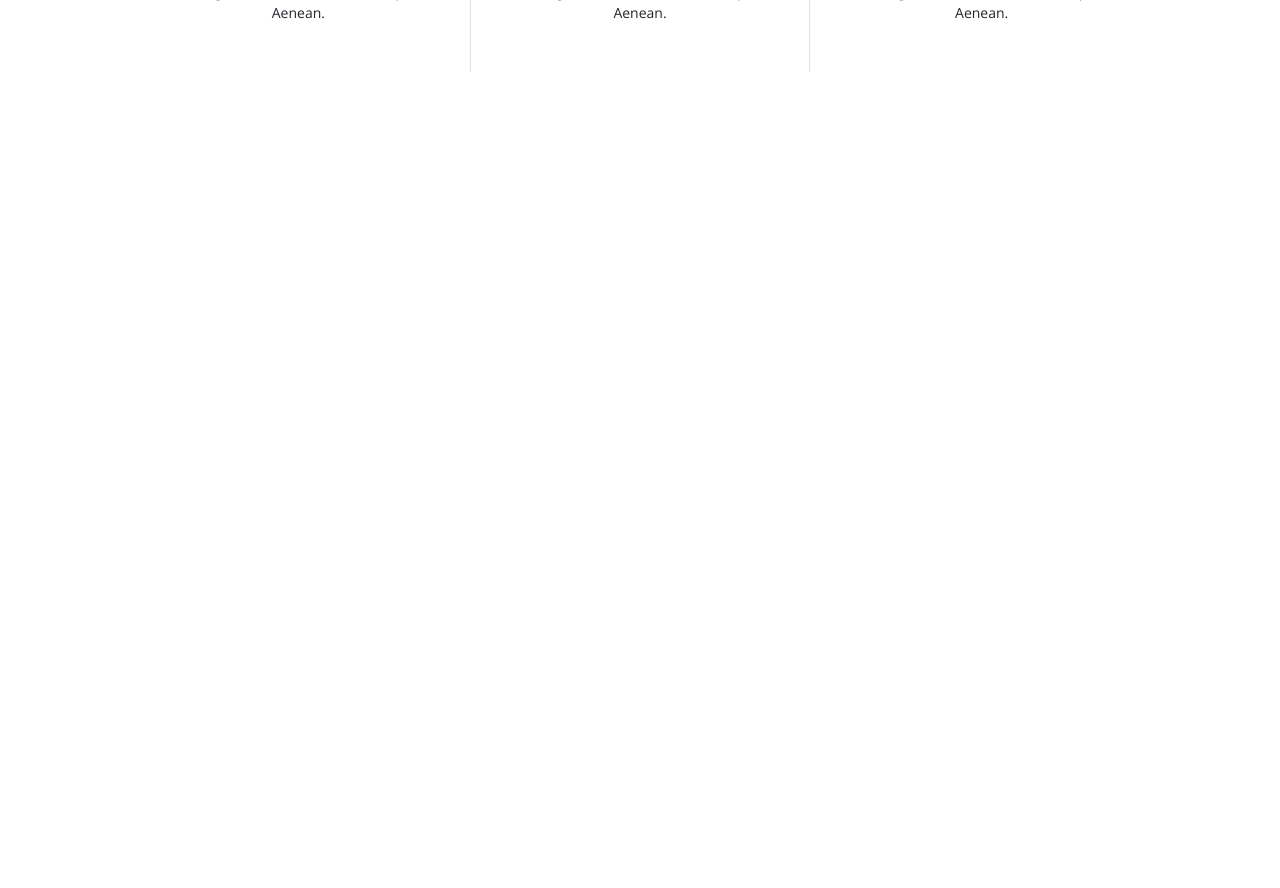
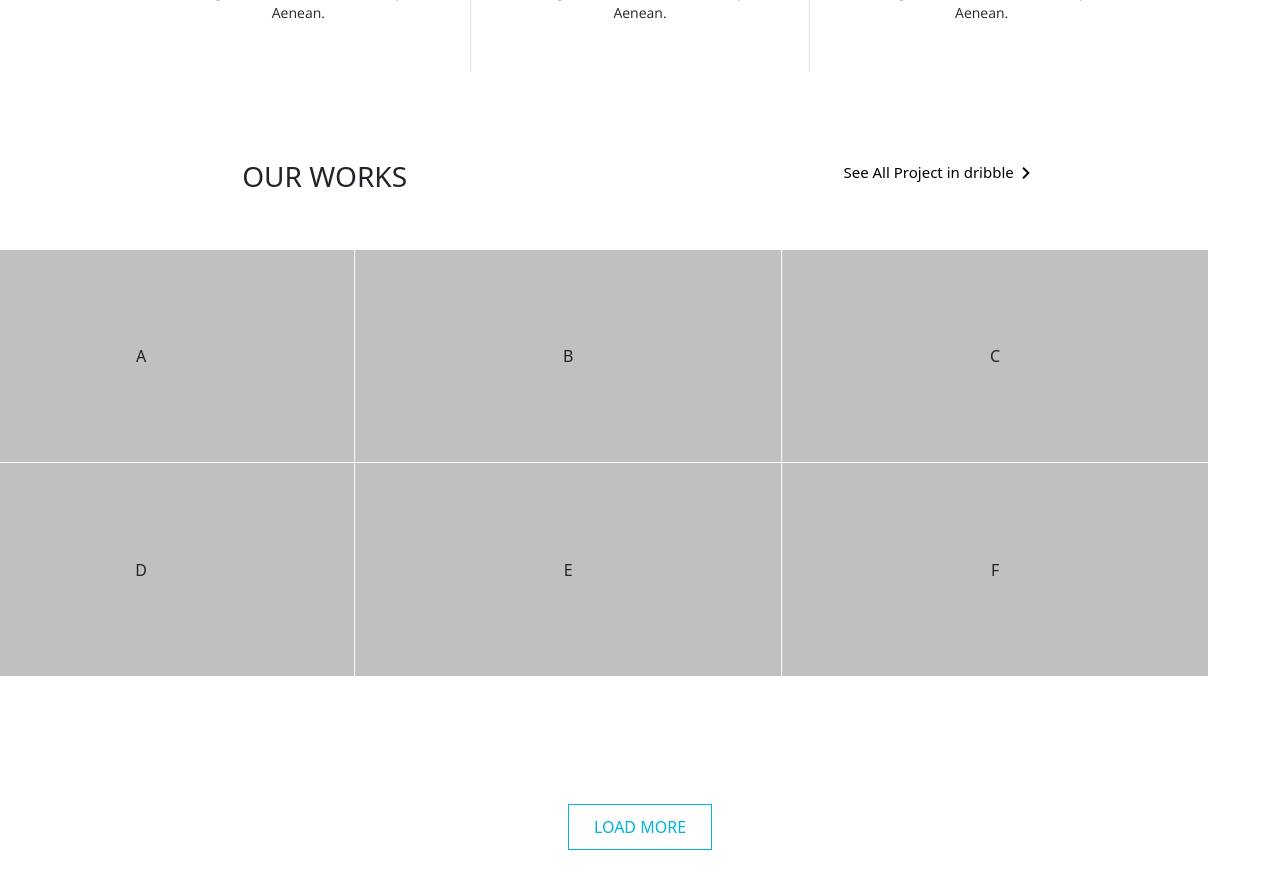
Before and after one commit to JefferssonGarzon/frontend-technical, an Angular app in the folder proof/: page / in a window 1280 px wide. Shown: the part 2420-3308 px from the top of the page. Before the commit the page ends 2556 px from the top, so only its background shows below. Built offline with nearby package versions, Linux system fonts and the light colour scheme.

Commit message:
implementacion del componente our-works

```diff
--- a/proof/src/app/app.component.html
+++ b/proof/src/app/app.component.html
@@ -2,3 +2,4 @@
 <app-our-story></app-our-story>
 <app-amazing-team></app-amazing-team>
 <app-expertise></app-expertise>
+<app-our-works></app-our-works>
--- a/proof/src/app/our-works/our-works.component.html
+++ b/proof/src/app/our-works/our-works.component.html
@@ -1 +1,42 @@
-<p>our-works works!</p>
+<section class="all">
+    <div class="title p-4">
+        <h3>OUR WORKS</h3>
+        <a href="#" class="link">
+            <p class="text-link">
+                See All Project in dribble
+                <span class="material-icons">navigate_next</span>
+            </p>
+        </a>
+    </div>
+
+    <div class="carousel slide mt-4" data-bs-ride="carousel">
+        <div class="carousel-inner m-auto">
+            <div class="carousel-item active m-auto">
+                <mat-grid-list cols="3" rowHeight="4:2">
+                    <mat-grid-tile>A</mat-grid-tile>
+                    <mat-grid-tile>B</mat-grid-tile>
+                    <mat-grid-tile>C</mat-grid-tile>
+                    <mat-grid-tile>D</mat-grid-tile>
+                    <mat-grid-tile>E</mat-grid-tile>
+                    <mat-grid-tile>F</mat-grid-tile>
+                </mat-grid-list>
+            </div>
+            <div class="carousel-item">
+                <mat-grid-list cols="3" rowHeight="4:2">
+                    <mat-grid-tile>G</mat-grid-tile>
+                    <mat-grid-tile>H</mat-grid-tile>
+                    <mat-grid-tile>I</mat-grid-tile>
+                    <mat-grid-tile>J</mat-grid-tile>
+                    <mat-grid-tile>K</mat-grid-tile>
+                    <mat-grid-tile>L</mat-grid-tile>
+                </mat-grid-list>
+            </div>
+        </div>
+    </div>
+
+    <div class="button-container">
+        <button class="">
+            LOAD MORE
+        </button>
+    </div>
+</section>
--- a/proof/src/app/our-works/our-works.component.sass
+++ b/proof/src/app/our-works/our-works.component.sass
@@ -0,0 +1,37 @@
+.all
+    height: 100%
+
+.title
+    display: flex
+    justify-content: space-around
+
+
+.link
+    align-content: center
+    text-decoration: none
+    .text-link
+        font-size: 15px
+        display: flex
+        color: black
+    span
+        margin: auto
+
+mat-grid-tile
+    background: silver
+
+
+.button-container
+    display: flex
+    justify-content: center
+
+button
+    margin-top: 10%
+    padding: 10px 25px
+    background-color: transparent
+    border: 1px solid #00b4d8
+    color: #00b4d8
+
+button:hover
+    background-color: #0077b6
+    color: white
+    transition: 0.5s
--- a/proof/src/index.html
+++ b/proof/src/index.html
@@ -9,8 +9,13 @@
   <link rel="preconnect" href="https://fonts.gstatic.com">
   <!-- <link href="https://fonts.googleapis.com/css2?family=Roboto:wght@300;400;500&display=swap" rel="stylesheet"> -->
   <link href="https://fonts.googleapis.com/icon?family=Material+Icons" rel="stylesheet">
+
+  <!-- CSS only -->
+  <link href="https://cdn.jsdelivr.net/npm/bootstrap@5.1.1/dist/css/bootstrap.min.css" rel="stylesheet" integrity="sha384-F3w7mX95PdgyTmZZMECAngseQB83DfGTowi0iMjiWaeVhAn4FJkqJByhZMI3AhiU" crossorigin="anonymous">
 </head>
 <body>
   <app-root></app-root>
 </body>
+<!-- JavaScript Bundle with Popper -->
+<script src="https://cdn.jsdelivr.net/npm/bootstrap@5.1.1/dist/js/bootstrap.bundle.min.js" integrity="sha384-/bQdsTh/da6pkI1MST/rWKFNjaCP5gBSY4sEBT38Q/9RBh9AH40zEOg7Hlq2THRZ" crossorigin="anonymous"></script>
 </html>
```
